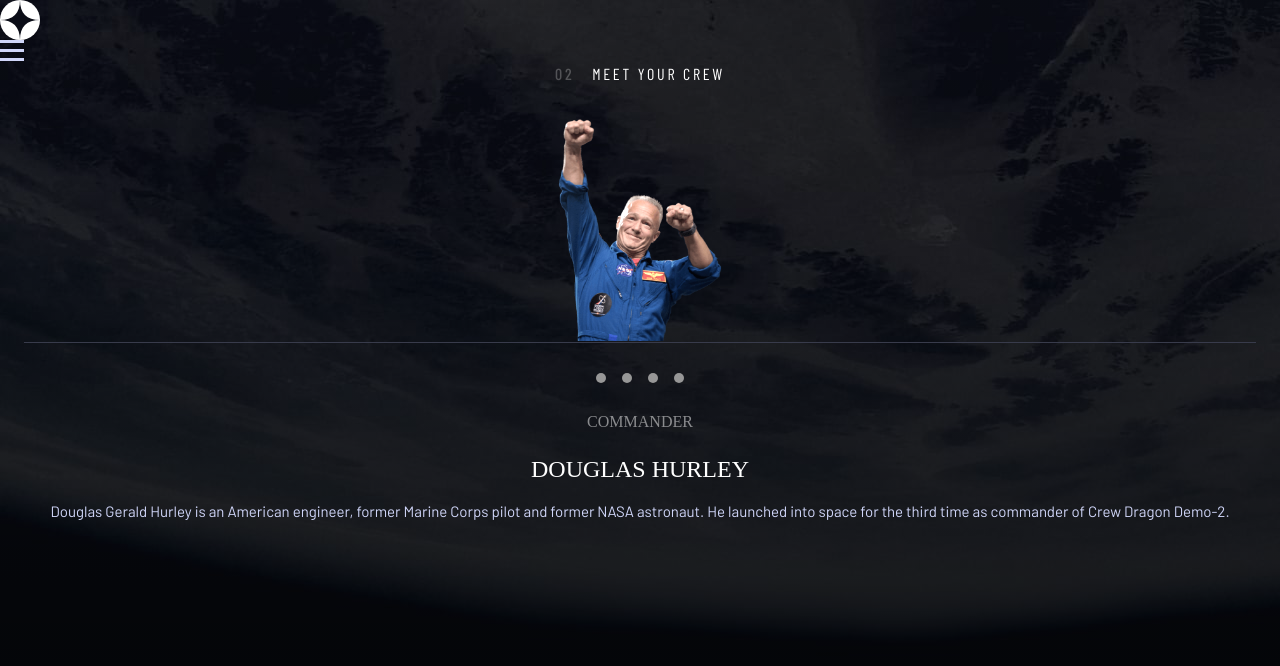
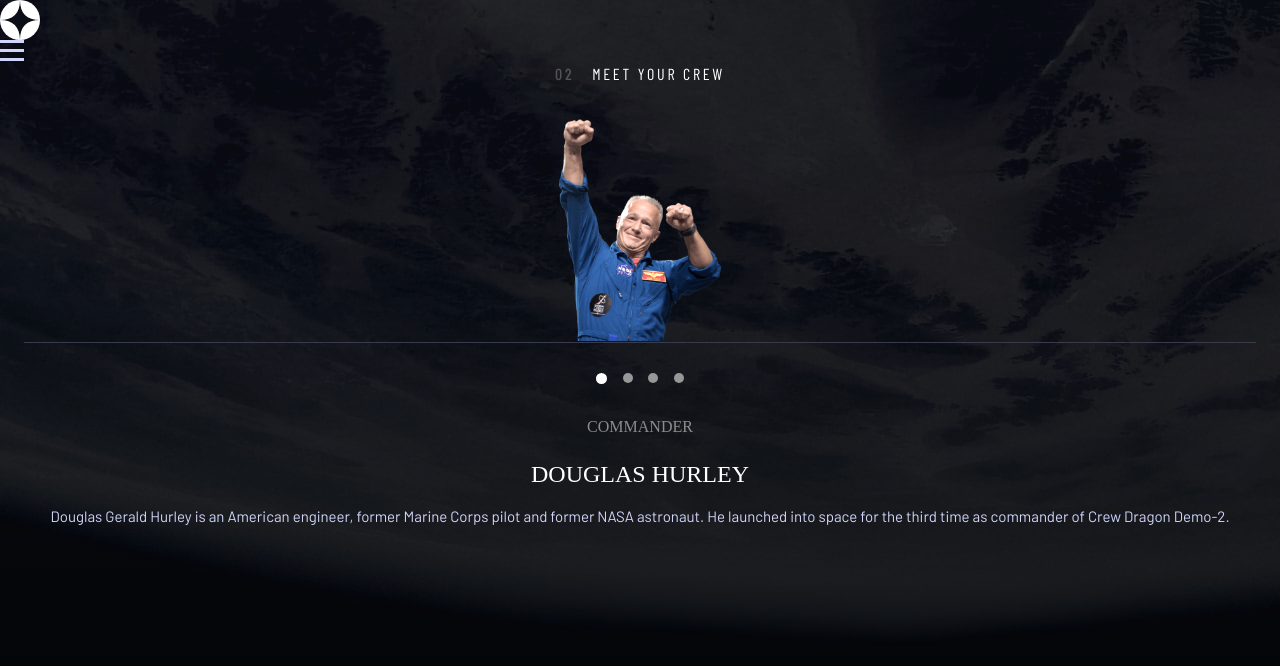
Before and after one commit to Zansuken/space-tourism, a React (Create React App) app: page /crew in a window 1280 px wide. Shown: the top 666 px of the page. Built offline with nearby package versions, Linux system fonts and the light colour scheme; a web font is replaced by a local one.

Commit message:
feat(crewNav): fixed checked state + styling

```diff
--- a/package.json
+++ b/package.json
@@ -12,10 +12,12 @@
     "@types/react-dom": "^17.0.11",
     "react": "^17.0.2",
     "react-dom": "^17.0.2",
+    "react-outside-click-handler": "^1.3.0",
     "react-router-dom": "^6.2.1",
     "react-scripts": "5.0.0",
     "sass": "^1.49.0",
     "typescript": "^4.5.5",
+    "usehooks-ts": "^2.3.0",
     "web-vitals": "^2.1.4"
   },
   "scripts": {
--- a/src/components/Nav.tsx
+++ b/src/components/Nav.tsx
@@ -1,9 +1,20 @@
-import { useState } from 'react'
+import { useRef, useState } from 'react'
 import { NavLink } from 'react-router-dom'
+import { useOnClickOutside } from 'usehooks-ts'
+
 
 export default function NavMenu() {
 
     const [visible, setVisible] = useState(false)
+
+    const ref = useRef(null)
+
+    const handleClickOutside = () => {
+        setVisible(false)
+    }
+
+    useOnClickOutside(ref, handleClickOutside)
+
 
     if (!visible) {
         return (
@@ -17,9 +28,9 @@
     }
     return (
         <>
-            <button className="cross-logo" onClick={() => setVisible(!visible)} />
+            <button ref={ref} className="cross-logo" onClick={() => setVisible(!visible)} />
             <nav className='visible'>
-                <ul>
+                <ul ref={ref}>
                     <li><NavLink to='/'><span className='number'>00</span><span className='section-tag'>HOME</span></NavLink></li>
                     <li><NavLink to='/destinations'><span className='number'>01</span><span className='section-tag'>DESTINATION</span></NavLink></li>
                     <li><NavLink to='/crew'><span className='number'>02</span><span className='section-tag'>CREW</span></NavLink></li>
--- a/src/pages/Crew.tsx
+++ b/src/pages/Crew.tsx
@@ -5,11 +5,6 @@
 
 function Crew() {
 
-    useLayoutEffect(() => {
-        const body = document.querySelector('body')
-        if (!body) return
-        body.className = 'bg-crew'
-    }, [])
 
     const [crewMateIndex, setCrewMateIndex] = useState(0)
 
@@ -18,21 +13,16 @@
         const name = element.name.replace(/\s/g, '-').toLocaleLowerCase()
         return name
     })
+    const crewNames = [crew[0].name, crew[1].name, crew[2].name, crew[3].name,]
+    const [selectedCrew, setSelectedCrew] = useState(crewNames[0])
     const [active, setActive] = useState('crew-nav-buttons')
-    const navigation = crew.map((element, index) => {
-        return <button
-            className='crew-nav-buttons'
-            key={element.name}
-            onClick={() => {
-                setCrewMateIndex(index)
-                if (active) {
-                    setActive('crew-nav-buttons-active')
-                }
-            }}
-        ></button>
-    })
     const image = require('../../public/assets/crew/image-' + crewName[crewMateIndex] + '.png')
 
+    useLayoutEffect(() => {
+        const body = document.querySelector('body')
+        if (!body) return
+        body.className = 'bg-crew'
+    }, [selectedCrew])
 
     return (
         <>
@@ -44,7 +34,24 @@
             <img className="crew-picture" src={image} alt={crew[crewMateIndex].name + " picture"} />
             <div className="separation-line"></div>
             <div className="crew-nav">
-                <ul>{navigation}</ul>
+                <ul>{
+                    crewNames.map((element, index) =>
+                        <li key={element}>
+                            <input type="radio"
+                                name={element}
+                                id={element}
+                                className='crew-nav-buttons'
+                                checked={element === selectedCrew}
+                                onClick={() => {
+                                    setCrewMateIndex(index)
+                                    setSelectedCrew(crewNames[index])
+                                    if (active) {
+                                        setActive('crew-nav-buttons-active')
+                                    }
+                                }}
+                                onChange={() => setSelectedCrew(crewNames[index])} />
+                        </li>
+                    )}</ul>
             </div>
             <div className="infos-wrapper">
                 <span>{crew[crewMateIndex].role}</span>
--- a/src/pages/Destination.tsx
+++ b/src/pages/Destination.tsx
@@ -9,9 +9,6 @@
     const [planetIndex, setPlanetIndex] = useState(0)
 
     const planet = [...datas.destinations]
-    const planets = planet.filter((el) => {
-        return el.name
-    })
 
     const planetsNames = [planet[0].name, planet[1].name, planet[2].name, planet[3].name]
     const [selectedPlanet, setSelectedPlanet] = useState(planetsNames[0])
@@ -21,7 +18,8 @@
         if (!body) return
         body.className = 'bg-destinations'
     }, [selectedPlanet, planetIndex])
-    const image = require('../../public/assets/destination/image-' + planet[planetIndex].name.toLocaleLowerCase() + '.png')
+    const image =
+        require('../../public/assets/destination/image-' + planet[planetIndex].name.toLocaleLowerCase() + '.png')
 
     return (
         <>
@@ -42,11 +40,9 @@
                             onClick={() => {
                                 setPlanetIndex(index)
                                 setSelectedPlanet(planetsNames[index])
-                                console.log(planetsNames[index]);
-
                             }}
                             checked={element === selectedPlanet}
-                            onChange={(e) => {
+                            onChange={() => {
                                 setSelectedPlanet(planetsNames[index])
                             }} />
                         <label
--- a/src/styles/pages/crew.scss
+++ b/src/styles/pages/crew.scss
@@ -17,7 +17,9 @@
         justify-self: center;
         justify-content: space-between;
         padding: 0;
-        .crew-nav-buttons {
+        list-style: none;
+        input {
+            &[type='radio'] {
                 padding: 0;
                 margin: 14px 0 0 0;
                 appearance: none;
@@ -27,17 +29,15 @@
                 border-radius: 50%;
                 background: #979797;
                 cursor: pointer;
+                &:checked {
+                    border-bottom: 3px solid white;
+                    background: white;
+                    padding-bottom: 8px;
+                    cursor: pointer;
+                    width: 11px;
+                    height: 11px;
                 }
-        .crew-nav-buttons-active {
-            padding: 0;
-            margin: 14px 0 0 0;
-            appearance: none;
-            border: none;
-            width: 10px;
-            height: 10px;
-            border-radius: 50%;
-            background: #FFFF;
-            cursor: pointer;
+            }
         }
     }
 }
```
Also changed, not shown: 1 other file (tests, documents, lock files or other folders). Lines whose indentation alone changed are shown as unchanged.
